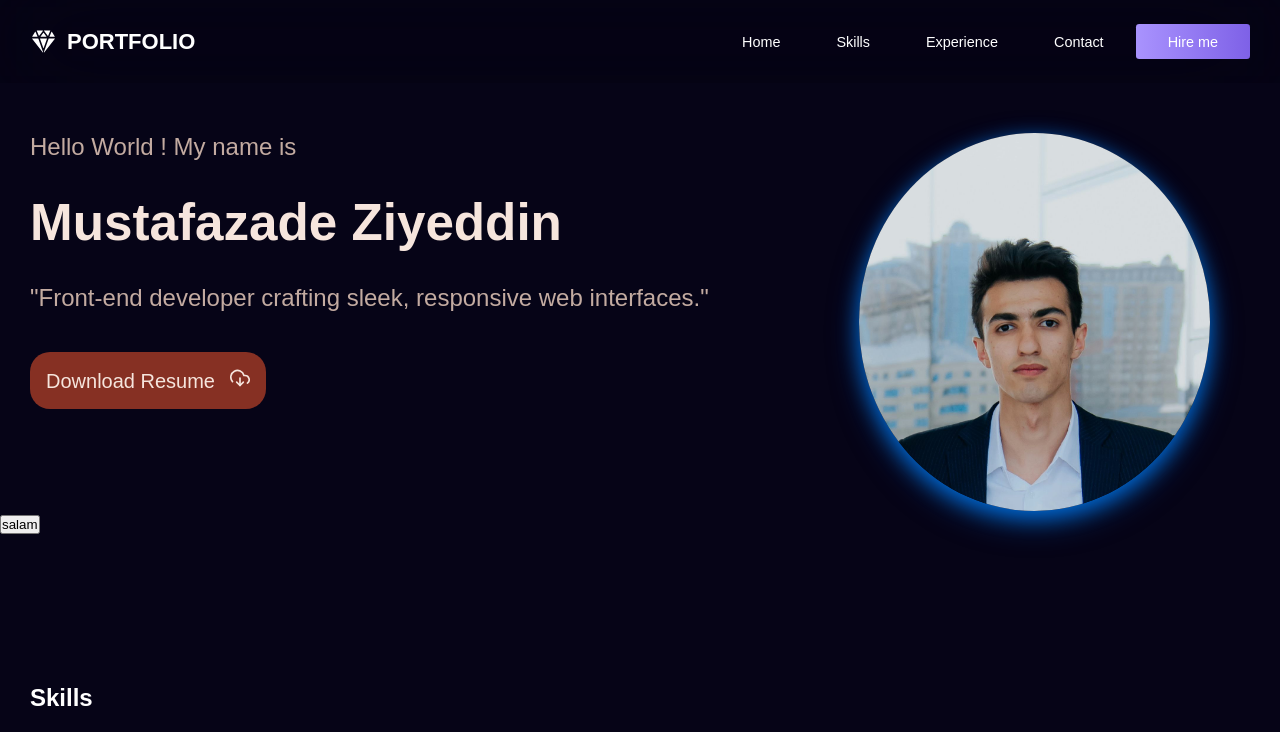
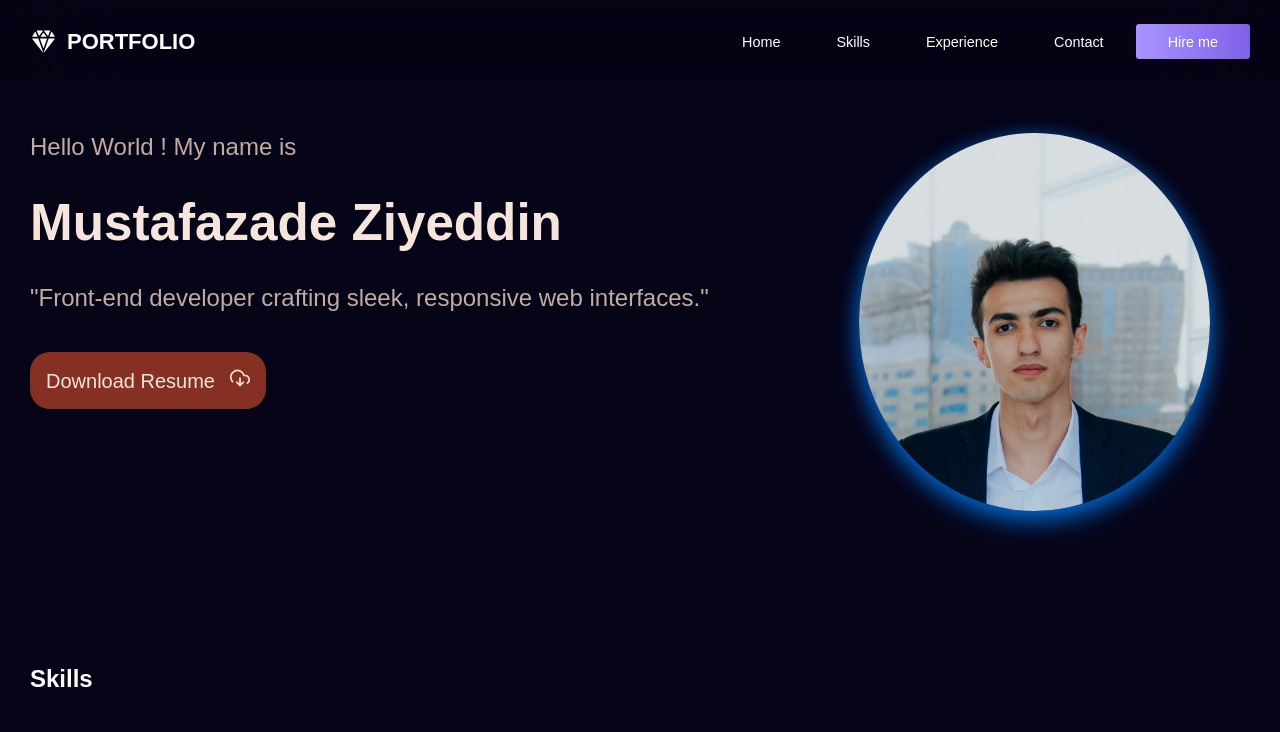
Before and after one commit to Ziya235/Portfolio, a React (Create React App) app: page / in a window 1280 px wide. Shown: the top 732 px of the page. Built offline with nearby package versions, Linux system fonts and the light colour scheme.

Commit message:
finish bugs

```diff
--- a/src/components/Hero/Hero.jsx
+++ b/src/components/Hero/Hero.jsx
@@ -11,15 +11,7 @@ const Hero = () => {
     document.body.removeChild(link);
   };
 
-  const fixedLocation = {
-    lat: 40.39522087832711,
-    lng: 49.94292212951702
-}; // Fixed Location
 
-const handleViewLargerMap = () => {
-  const { lat, lng } = fixedLocation;
-  window.open(`https://www.google.com/maps?q=${lat},${lng}`, "_blank");
-};
 
   return (
     <>
@@ -39,9 +31,6 @@ const handleViewLargerMap = () => {
           <img src="/assets/cv.jpg" alt="" />
         </div>
       </div>
-      <button onClick={handleViewLargerMap}>
-        salam
-      </button>
 
 
     </>
```
